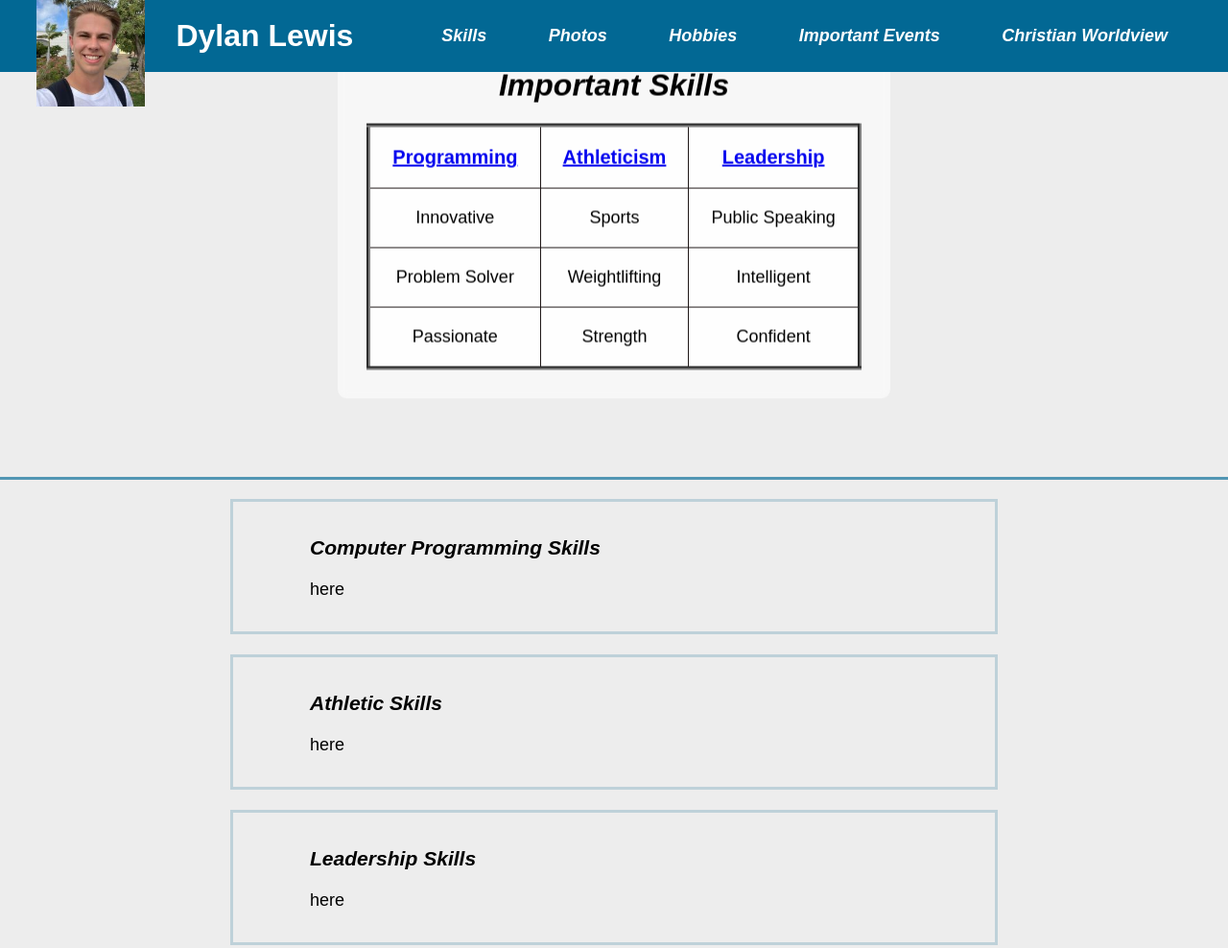
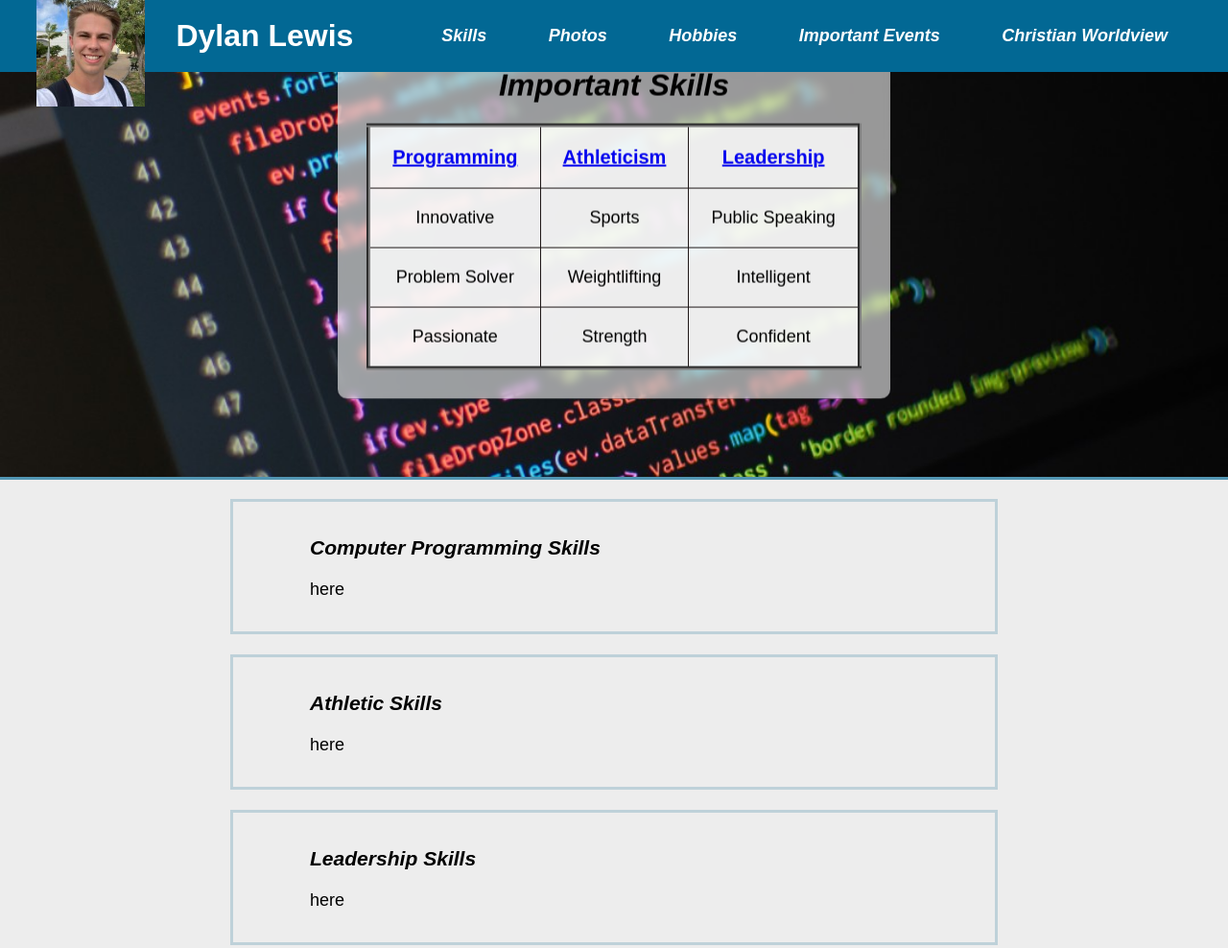
Before and after one commit to lewisengr/AboutMe, a plain HTML site: page skills.html in a window 1280 px wide. Shown: the whole page at 96% size. Drawn offline with Linux system fonts and the light colour scheme; the site is published under a folder, as on GitHub Pages, so addresses that start at the root find nothing.

Commit message:
updated coding image in skills page

```diff
--- a/style.css
+++ b/style.css
@@ -206,7 +206,7 @@ article > div {
 }
 
 .coding-image {
-  background: url(/images/1683310242348.jpg);
+  background: url(images/1683310242348.jpg);
   background-size: cover;
   height: 500px;
   width: 100%;
```
